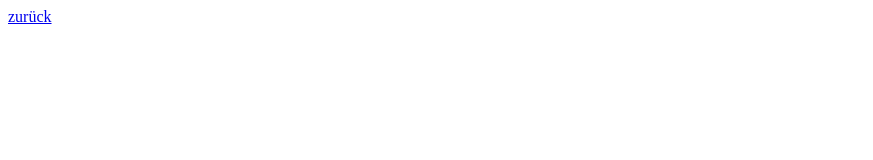
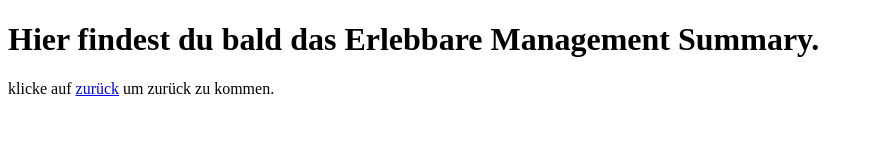
Before and after one commit to 3fireflies/3fireflies, a plain HTML site: page ems/index.html in a window 1280 px wide. Shown: the whole page, without its empty margins (0-873 px from the left). Drawn offline with Linux system fonts and the light colour scheme; some packages are replaced by stand-ins of ours; a script that the page names is missing.

Commit message:
Update index.html

```diff
--- a/ems/index.html
+++ b/ems/index.html
@@ -6,15 +6,16 @@
     <title>ems</title>
   </head>
   <body>
-    <a href="../">zurück</a>
+    <h1>Hier findest du bald das Erlebbare Management Summary.</h1>
+    <p>klicke auf <a href="../">zurück</a> um zurück zu kommen.</p>
     <script
       type="module"
       src="https://unpkg.com/@splinetool/viewer@0.9.420/build/spline-viewer.js"
     ></script>
-    <spline-viewer
+    <!-- <spline-viewer
       hint
       loading-anim
       url="https://prod.spline.design/qMtBXZZzqgT4ClAj/scene.splinecode"
-    ></spline-viewer>
+    ></spline-viewer> -->
   </body>
 </html>
```
